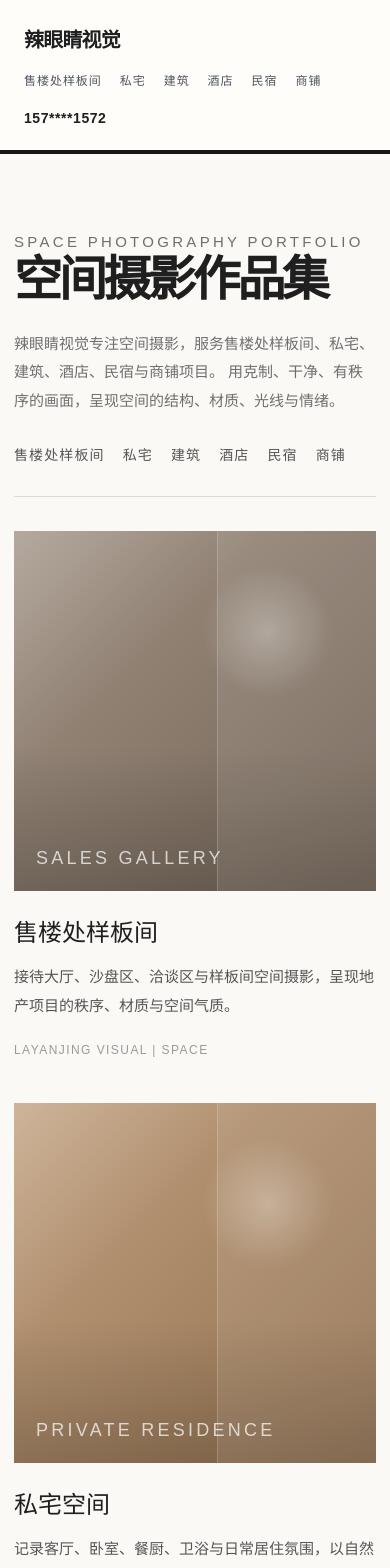
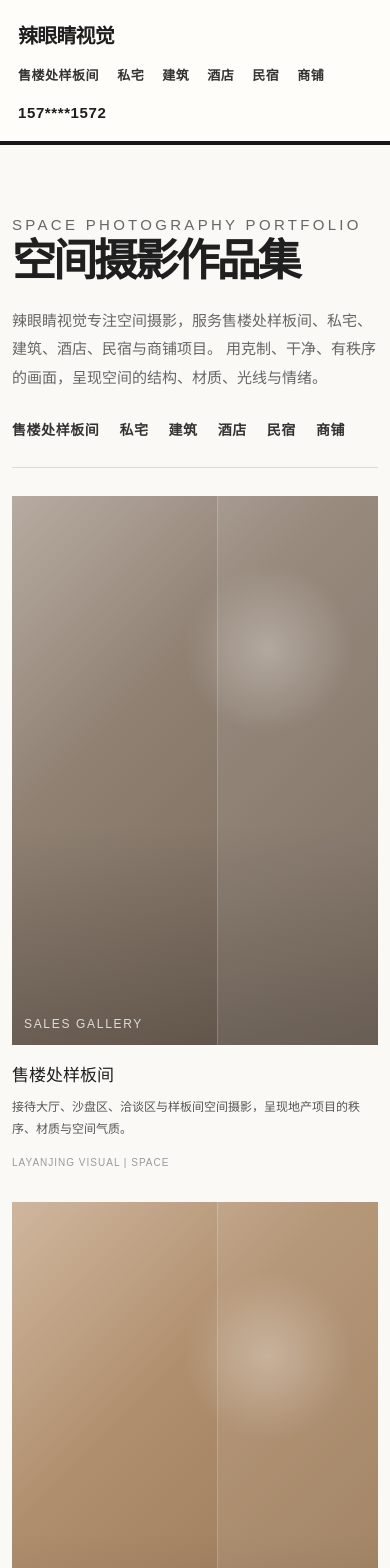
Before and after one commit to sssssssMX/layanjing-portfolio, a Next.js app: page / in a window 390 px wide. Shown: the top 1568 px of the page. Built offline with nearby package versions, Linux system fonts and the light colour scheme.

Commit message:
Update globals.css

```diff
--- a/app/globals.css
+++ b/app/globals.css
@@ -1,7 +1,7 @@
 :root {
   --bg: #faf9f6;
   --text: #1f1f1f;
-  --muted: #6f6f6f;
+  --muted: #666666;
   --line: #dedbd4;
 }
 
@@ -25,9 +25,10 @@ a {
   text-decoration: none;
 }
 
+/* 顶部导航 */
 .site-header {
-  height: 88px;
-  padding: 0 52px;
+  height: 78px;
+  padding: 0 36px;
   display: grid;
   grid-template-columns: 220px 1fr 160px;
   align-items: center;
@@ -40,19 +41,21 @@ a {
 
 .logo {
   font-family: Arial, "PingFang SC", "Microsoft YaHei", sans-serif;
-  font-size: 22px;
-  font-weight: 800;
+  font-size: 21px;
+  font-weight: 900;
   letter-spacing: -0.04em;
 }
 
+/* 顶部分类：加粗、稍大 */
 .main-nav {
   display: flex;
   justify-content: center;
-  gap: 36px;
+  gap: 34px;
   font-family: Arial, "PingFang SC", "Microsoft YaHei", sans-serif;
-  font-size: 13px;
-  letter-spacing: 0.08em;
-  color: #4f5560;
+  font-size: 15px;
+  font-weight: 800;
+  letter-spacing: 0.04em;
+  color: #333;
 }
 
 .main-nav a {
@@ -66,15 +69,16 @@ a {
 .phone-mark {
   justify-self: end;
   font-family: Arial, "PingFang SC", "Microsoft YaHei", sans-serif;
-  font-size: 14px;
-  font-weight: 700;
+  font-size: 15px;
+  font-weight: 800;
   letter-spacing: 0.04em;
 }
 
+/* 首页介绍：加宽，减少左右空白 */
 .intro {
-  width: min(1220px, calc(100% - 80px));
+  width: min(1480px, calc(100% - 48px));
   margin: 0 auto;
-  padding: 70px 0 42px;
+  padding: 70px 0 36px;
 }
 
 .eyebrow {
@@ -89,7 +93,7 @@ a {
 .intro h1 {
   margin: 0;
   max-width: 900px;
-  font-size: clamp(48px, 7vw, 96px);
+  font-size: clamp(48px, 6vw, 92px);
   line-height: 0.96;
   letter-spacing: -0.07em;
   font-family: Arial, "PingFang SC", "Microsoft YaHei", sans-serif;
@@ -97,27 +101,29 @@ a {
 
 .intro p {
   max-width: 760px;
-  margin: 26px 0 0;
+  margin: 24px 0 0;
   color: var(--muted);
-  font-size: 17px;
+  font-size: 16px;
   line-height: 1.9;
 }
 
+/* 首页上方分类行 */
 .category-row {
-  width: min(1220px, calc(100% - 80px));
-  margin: 0 auto 34px;
+  width: min(1480px, calc(100% - 48px));
+  margin: 0 auto 28px;
   display: flex;
-  gap: 28px;
+  gap: 30px;
   flex-wrap: wrap;
-  padding-bottom: 26px;
+  padding-bottom: 22px;
   border-bottom: 1px solid var(--line);
   font-family: Arial, "PingFang SC", "Microsoft YaHei", sans-serif;
 }
 
 .category-row a {
-  font-size: 14px;
-  letter-spacing: 0.08em;
-  color: #555;
+  font-size: 15px;
+  font-weight: 800;
+  letter-spacing: 0.04em;
+  color: #333;
   position: relative;
   padding-bottom: 6px;
 }
@@ -137,23 +143,27 @@ a {
   width: 100%;
 }
 
+/* 项目网格：电脑一排 6 个 */
 .work-grid {
-  width: min(1220px, calc(100% - 80px));
+  width: min(1480px, calc(100% - 48px));
   margin: 0 auto;
   padding: 0 0 80px;
   display: grid;
-  grid-template-columns: repeat(3, minmax(0, 1fr));
-  column-gap: 34px;
-  row-gap: 58px;
+  grid-template-columns: repeat(6, minmax(0, 1fr));
+  column-gap: 22px;
+  row-gap: 46px;
 }
 
 .work-item {
   display: grid;
-  gap: 22px;
+  gap: 16px;
 }
 
+/* 项目预览图：2:3 竖图比例 */
 .image-box {
-  height: 430px;
+  width: 100%;
+  aspect-ratio: 2 / 3;
+  height: auto;
   position: relative;
   overflow: hidden;
   background:
@@ -165,9 +175,9 @@ a {
   position: absolute;
   inset: 0;
   background:
-    linear-gradient(135deg, rgba(255,255,255,0.22), transparent 35%),
+    linear-gradient(135deg, rgba(255,255,255,0.24), transparent 36%),
     radial-gradient(circle at 70% 28%, rgba(255,255,255,0.28), transparent 18%),
-    linear-gradient(180deg, transparent 60%, rgba(0,0,0,0.18));
+    linear-gradient(180deg, transparent 60%, rgba(0,0,0,0.2));
 }
 
 .image-light {
@@ -182,37 +192,39 @@ a {
 
 .image-box span {
   position: absolute;
-  left: 32px;
-  bottom: 32px;
-  color: rgba(255,255,255,0.72);
-  font-size: 22px;
-  letter-spacing: 0.18em;
+  left: 18px;
+  bottom: 20px;
+  color: rgba(255,255,255,0.78);
+  font-size: 15px;
+  letter-spacing: 0.14em;
   font-family: Arial, "PingFang SC", "Microsoft YaHei", sans-serif;
 }
 
+/* 项目文字 */
 .work-text h2 {
-  margin: 0 0 14px;
-  font-size: 24px;
+  margin: 0 0 10px;
+  font-size: 20px;
   font-weight: 400;
 }
 
 .work-text p {
   margin: 0;
   color: #555;
-  font-size: 15px;
-  line-height: 1.9;
+  font-size: 13px;
+  line-height: 1.8;
 }
 
 .meta {
-  margin-top: 24px;
+  margin-top: 18px;
   font-family: Arial, "PingFang SC", "Microsoft YaHei", sans-serif;
-  font-size: 12px;
-  letter-spacing: 0.12em;
+  font-size: 11px;
+  letter-spacing: 0.1em;
   color: #9a9a9a;
 }
 
+/* 底部联系 */
 .contact-strip {
-  width: min(1220px, calc(100% - 80px));
+  width: min(1480px, calc(100% - 48px));
   margin: 0 auto 80px;
   padding: 42px 0;
   border-top: 1px solid var(--line);
@@ -232,23 +244,47 @@ a {
 .contact-phone {
   font-family: Arial, "PingFang SC", "Microsoft YaHei", sans-serif;
   font-size: 28px;
-  font-weight: 700;
+  font-weight: 800;
   letter-spacing: 0.04em;
 }
 
-/* 平板 */
-@media (max-width: 1080px) {
+/* 中等电脑：一排 5 个 */
+@media (max-width: 1380px) {
+  .work-grid {
+    grid-template-columns: repeat(5, minmax(0, 1fr));
+  }
+}
+
+/* 小电脑 / 平板：一排 4 个 */
+@media (max-width: 1180px) {
+  .work-grid {
+    grid-template-columns: repeat(4, minmax(0, 1fr));
+  }
+
+  .site-header {
+    grid-template-columns: 180px 1fr 140px;
+    padding: 0 24px;
+  }
+
+  .main-nav {
+    gap: 22px;
+    font-size: 14px;
+  }
+}
+
+/* 平板：一排 3 个 */
+@media (max-width: 900px) {
   .site-header {
     grid-template-columns: 1fr;
     height: auto;
-    gap: 18px;
-    padding: 24px;
+    gap: 16px;
+    padding: 20px 18px;
   }
 
   .main-nav {
     justify-content: flex-start;
     overflow-x: auto;
-    gap: 24px;
+    gap: 22px;
     padding-bottom: 4px;
   }
 
@@ -257,15 +293,11 @@ a {
   }
 
   .work-grid {
-    grid-template-columns: repeat(2, minmax(0, 1fr));
-  }
-
-  .image-box {
-    height: 360px;
+    grid-template-columns: repeat(3, minmax(0, 1fr));
   }
 }
 
-/* 手机 */
+/* 手机：一排 2 个 */
 @media (max-width: 720px) {
   .site-header {
     border-bottom-width: 4px;
@@ -277,22 +309,22 @@ a {
 
   .main-nav {
     gap: 18px;
-    font-size: 12px;
+    font-size: 13px;
   }
 
   .intro,
   .category-row,
   .work-grid,
   .contact-strip {
-    width: min(100% - 28px, 1220px);
+    width: min(100% - 24px, 1480px);
   }
 
   .intro {
-    padding: 48px 0 30px;
+    padding: 42px 0 28px;
   }
 
   .intro h1 {
-    font-size: 48px;
+    font-size: 44px;
   }
 
   .intro p {
@@ -300,28 +332,38 @@ a {
   }
 
   .category-row {
-    gap: 18px;
+    gap: 20px;
     overflow-x: auto;
     flex-wrap: nowrap;
   }
 
   .category-row a {
     white-space: nowrap;
+    font-size: 14px;
   }
 
   .work-grid {
-    grid-template-columns: 1fr;
-    row-gap: 46px;
-  }
-
-  .image-box {
-    height: 360px;
+    grid-template-columns: repeat(2, minmax(0, 1fr));
+    column-gap: 14px;
+    row-gap: 34px;
   }
 
   .image-box span {
-    font-size: 18px;
-    left: 22px;
-    bottom: 22px;
+    font-size: 12px;
+    left: 12px;
+    bottom: 14px;
+  }
+
+  .work-text h2 {
+    font-size: 17px;
+  }
+
+  .work-text p {
+    font-size: 12px;
+  }
+
+  .meta {
+    font-size: 10px;
   }
 
   .contact-strip {
@@ -333,3 +375,10 @@ a {
     font-size: 24px;
   }
 }
+
+/* 很小的手机：一排 1 个 */
+@media (max-width: 430px) {
+  .work-grid {
+    grid-template-columns: 1fr;
+  }
+}
```
